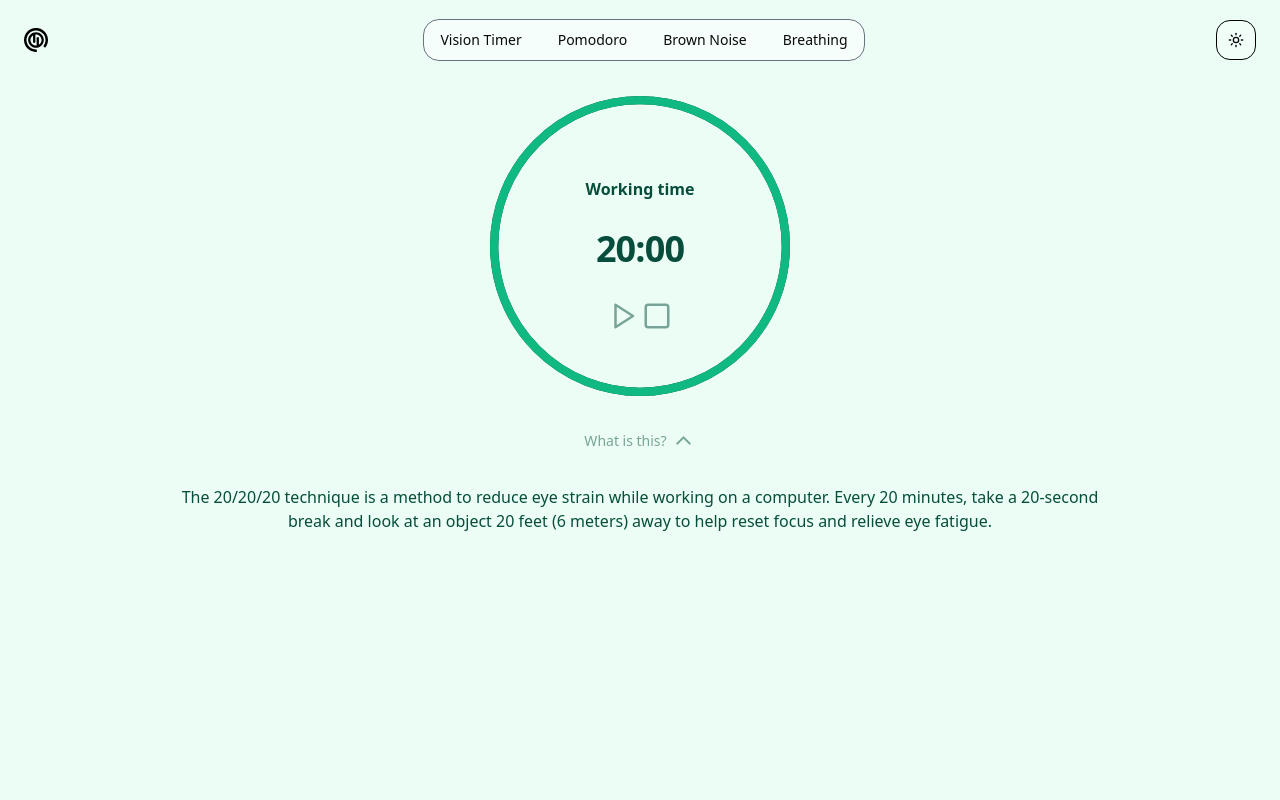
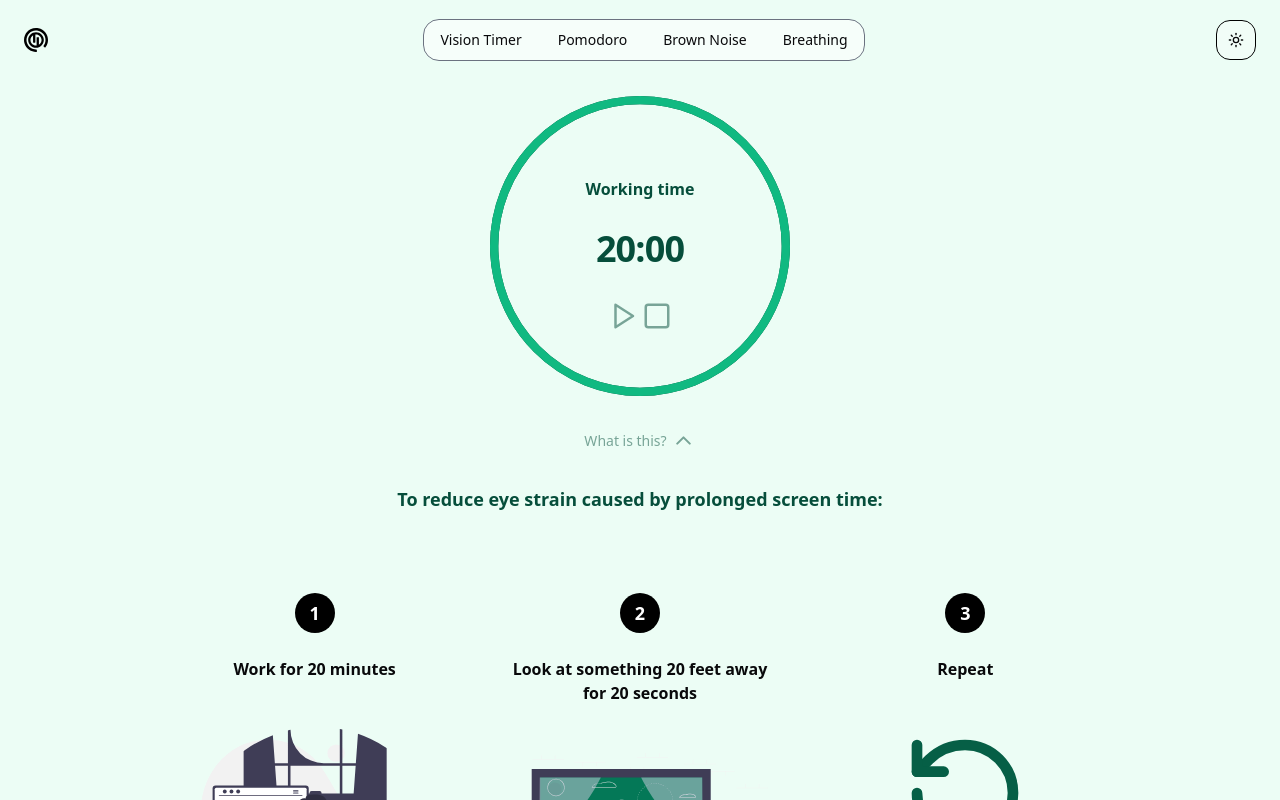
Before and after one commit to kozopas228/pause-loop, a React (Vite) app in the folder frontend/: page /vision in a window 1280 px wide. Both pictures are taken after a click on the element "What is this?". Shown: the top 800 px of the page. Built offline with nearby package versions, Linux system fonts and the light colour scheme.

Commit message:
add what is this section to vision page

```diff
--- a/frontend/src/pages/vision/VisionPage.tsx
+++ b/frontend/src/pages/vision/VisionPage.tsx
@@ -1,8 +1,11 @@
 import React, { useState } from 'react';
-import { ChevronDown, ChevronUp } from 'lucide-react';
+import { ChevronDown, ChevronUp, RotateCcw } from 'lucide-react';
 import BodyBackground from '@/components/body-background/BodyBackground.tsx';
 import Page from '@/components/page/Page.tsx';
 import VisionTimer from '@/pages/vision/VisionTimer.tsx';
+import TestImage from '@/assets/images/brown-noise-background.jpg';
+import VisionWorkingImage from '@/assets/vectors/vision-working.svg?react';
+import VisionLookAway from '@/assets/vectors/vision-look-away.svg?react';
 
 const VisionPage = () => {
     const [isShowDescription, setIsShowDescription] = useState(false);
@@ -35,13 +38,39 @@ const VisionPage = () => {
                 </p>
             </div>
             {isShowDescription && (
-                <div className='mt-4 flex justify-center text-center'>
-                    <p className='w-3/4 text-emerald-900 dark:text-emerald-50'>
-                        The 20/20/20 technique is a method to reduce eye strain
-                        while working on a computer. Every 20 minutes, take a
-                        20-second break and look at an object 20 feet (6 meters)
-                        away to help reset focus and relieve eye fatigue.
-                    </p>
+                <div className='mb-12 mt-4'>
+                    <h3 className='text-center text-lg font-bold text-emerald-900 dark:text-emerald-50'>
+                        To reduce eye strain caused by prolonged screen time:
+                    </h3>
+                    <div className='mx-auto mt-12 grid auto-cols-auto grid-cols-1 items-start justify-items-center gap-4 gap-y-20 md:mt-20 md:grid-cols-2 lg:w-3/4 lg:grid-cols-3 2xl:w-1/2'>
+                        <div className='flex h-auto w-64 flex-col items-center'>
+                            <div className='flex h-10 w-10 items-center justify-center rounded-full bg-black text-lg font-bold text-white dark:bg-white dark:text-black'>
+                                1
+                            </div>
+                            <p className='mt-6 text-center font-semibold'>
+                                Work for 20 minutes
+                            </p>
+                            <VisionWorkingImage className='mt-6 h-auto w-full md:mt-12' />
+                        </div>
+                        <div className='flex h-auto w-64 flex-col items-center'>
+                            <div className='flex h-10 w-10 items-center justify-center rounded-full bg-black text-lg font-bold text-white dark:bg-white dark:text-black'>
+                                2
+                            </div>
+                            <p className='mt-6 text-center font-semibold'>
+                                Look at something 20 feet away for 20 seconds
+                            </p>
+                            <VisionLookAway className='mt-6 h-auto w-full md:mt-12' />
+                        </div>
+                        <div className='flex h-auto w-64 flex-col items-center'>
+                            <div className='flex h-10 w-10 items-center justify-center rounded-full bg-black text-lg font-bold text-white dark:bg-white dark:text-black'>
+                                3
+                            </div>
+                            <p className='mt-6 text-center font-semibold'>
+                                Repeat
+                            </p>
+                            <RotateCcw className='mt-6 h-auto w-32 stroke-emerald-800 stroke-2 dark:stroke-emerald-50 md:mt-12' />
+                        </div>
+                    </div>
                 </div>
             )}
 
```
Also changed, not shown: frontend/src/assets/vectors/vision-look-away.svg (added), frontend/src/assets/vectors/vision-working.svg (added).
